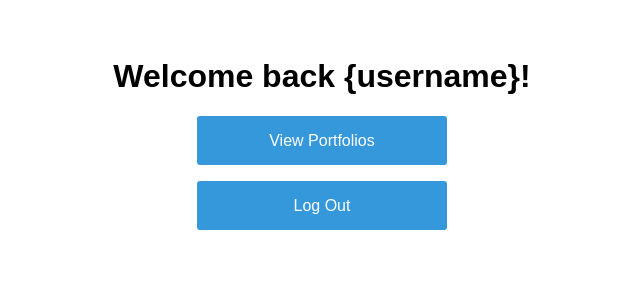
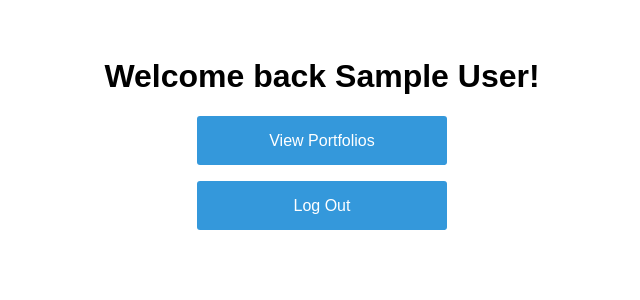
Before and after one commit to jfgphillips/stock-dataservice, a Flask app: page / in a window 1280 px wide. Shown: the top 300 px of the page, without its empty margins (318-958 px from the left). Run offline with Flask 2, Linux system fonts and the light colour scheme; the visitor is signed in with stand-in values (Sample User, id 1).

Commit message:
new portfoio summary page

```diff
--- a/main.py
+++ b/main.py
@@ -22,7 +22,7 @@ def home():
     if not session.get('logged_in'):
         return render_template('login.html')
     else:
-        return render_template('index.html', username=session.get("username"))
+        return render_template('index.html', name=session.get("name"))
 
 
 @app.route('/login', methods=['POST'])
@@ -36,6 +36,7 @@ def do_login():
             session['logged_in'] = True
             session["user_id"] = user_id
             session["username"] = username
+            session["name"] = metadata["name"]
             session["email"] = metadata["email"]
         else:
             flash('wrong password!')
@@ -64,7 +65,7 @@ def get_portfolio_list() -> str:
         http_functions += f'<a href="/get_portfolio_by_id/{portfolio_id}">portfolio_{portfolio_id}</a>'
     http_functions += '<a href="/">Home</a>'
 
-    return http_functions
+    return render_template('portfolio.html', http_functions=session.get("http_functions"))
 
 
 if __name__ == "__main__":
--- a/relational_database/user_metadata.csv
+++ b/relational_database/user_metadata.csv
@@ -1,4 +1,4 @@
-user_id,username,email,password
-0,jphillips,jphillips@example.com,admin
-1,aphillips,aphillips@example.com,admin
-2,jsparrow,jsparrow@example.com,admin
+user_id,username,email,password,name
+0,jphillips,jphillips@example.com,admin,John
+1,aphillips,aphillips@example.com,admin,Adrian
+2,jsparrow,jsparrow@example.com,admin,Jack
--- a/templates/index.html
+++ b/templates/index.html
@@ -1,6 +1,6 @@
 <link rel="stylesheet" href="/static/style.css" type="text/css">
 
-<h1 align="center">Welcome back {username}! </h1>
+<h1 align="center">Welcome back {{name}}! </h1>
 <form action="/get_portfolio_list" class="logout">
     <input type="submit" value="View Portfolios" class="btn btn-primary btn-large btn-block">
 </form>
--- /dev/null
+++ b/templates/portfolio.html
@@ -0,0 +1,4 @@
+<link rel="stylesheet" href="/static/style.css" type="text/css">
+
+<h1 align="center">Portfolios</h1>
+{{http_functions}}
```
